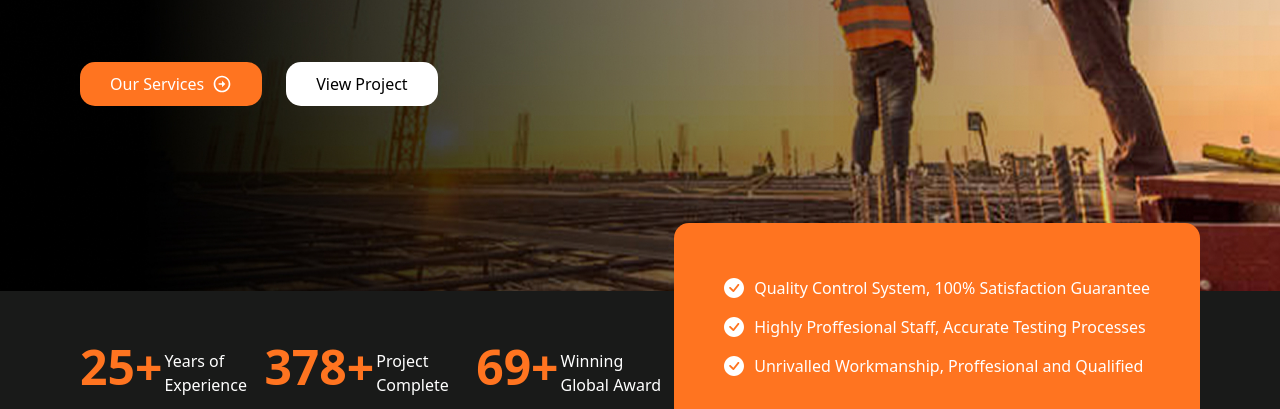
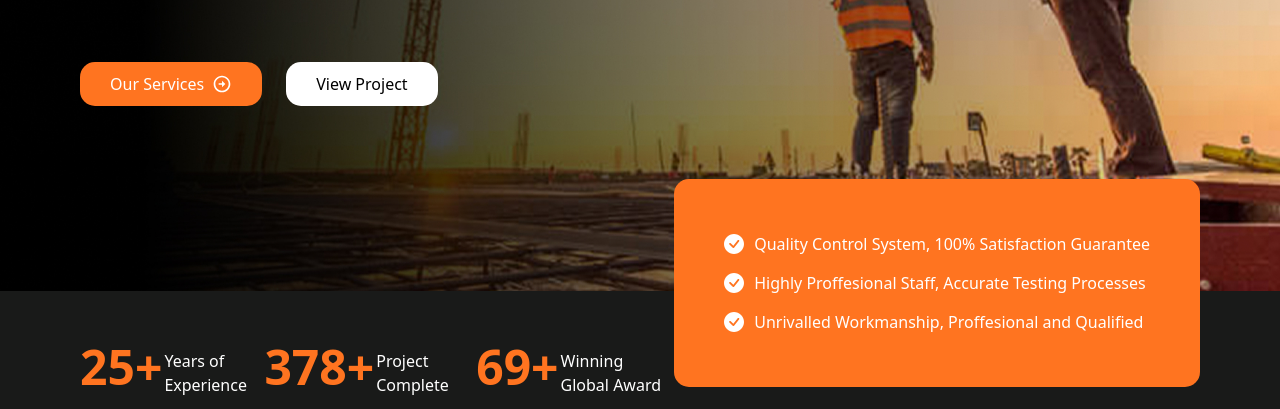
Before and after one commit to Lutfanhadi/web-contruction, a website: page src/index.html in a window 1280 px wide. Shown: the part 391-800 px from the top of the page. Drawn offline with Linux system fonts and the light colour scheme; a web font is replaced by a local one.

Commit message:
memperbaiki card quality control

```diff
--- a/src/index.html
+++ b/src/index.html
@@ -59,7 +59,7 @@
                     <button class="text-black rounded-[15px] hover:bg-secondary py-[5px] px-[20px] bg-white md:text-[14px] md:py-[10px] md:px-[30px] lg:text-[16px] lg:py-[10px] lg:px-[30px]">View Project</button>
                 </div>
             </div>
-            <div class="bg-secondary w-fit rounded-[15px] absolute top-[300px] right-[15px] flex flex-col py-[15px] px-[10px] gap-2 md:gap-[10px] md:py-[20px] md:px-[20px] md:top-[300px] md:right-3 lg:gap-[15px] lg:py-[53px] lg:px-[50px] lg:top-[520px] lg:right-[80px]">
+            <div class="bg-secondary w-fit rounded-[15px] absolute -bottom-60 right-[15px] flex flex-col py-[15px] px-[10px] gap-2 md:gap-[10px] md:py-[20px] md:px-[20px] md:-bottom-14 md:right-3 lg:gap-[15px] lg:py-[53px] lg:px-[50px] lg:-bottom-24 lg:right-[80px]">
                 <div class="flex items-center gap-[10px]">
                     <img src="./assets/svg/icon-ceklis.svg" alt="svg ceklis">
                     <p class="font-medium text-white text-[12px] md:text-[12px] lg:text-[16px]">Quality Control System, 100% Satisfaction Guarantee</p class="text-[16px] font-medium text-white">
```
Also changed, not shown: src/css/output.css.
